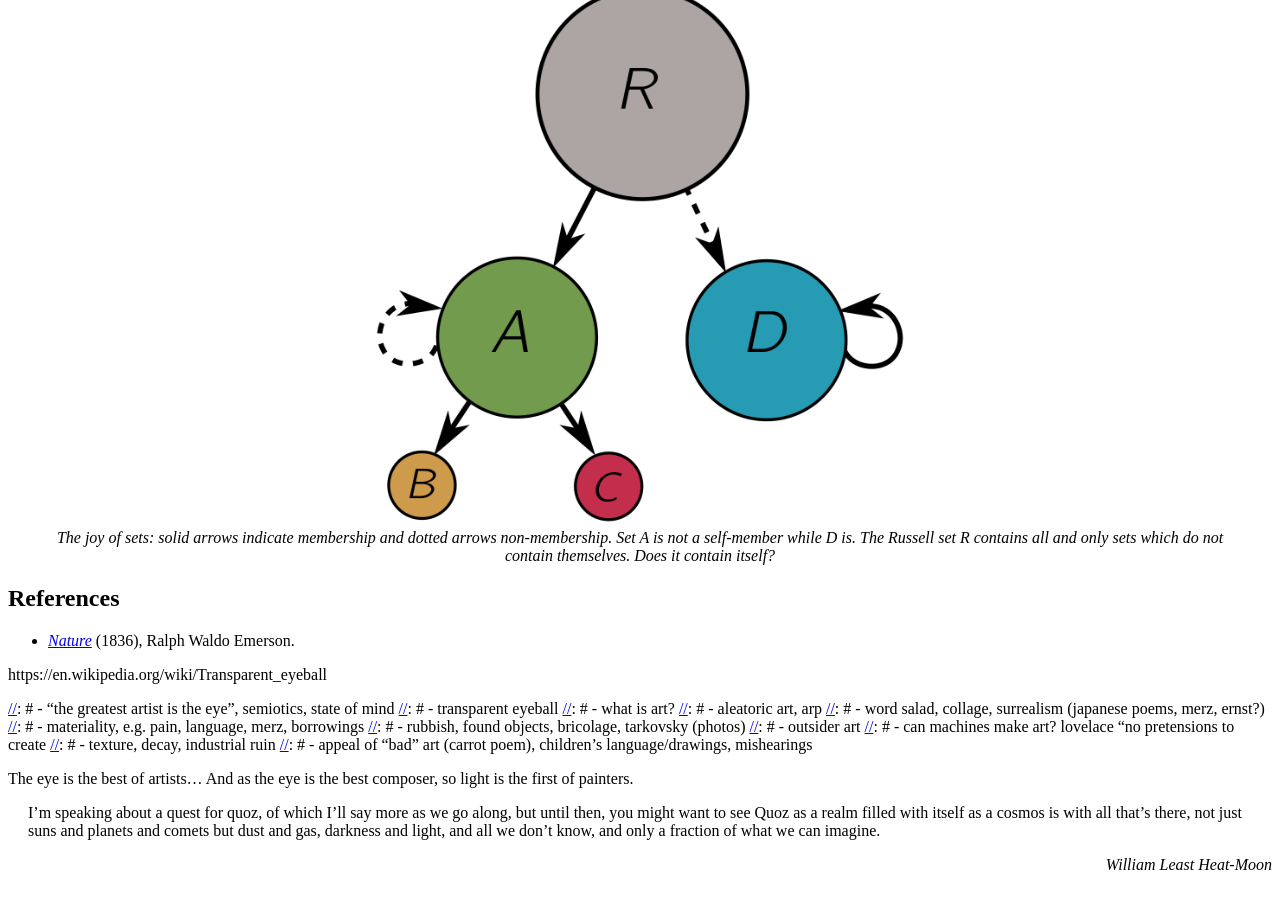
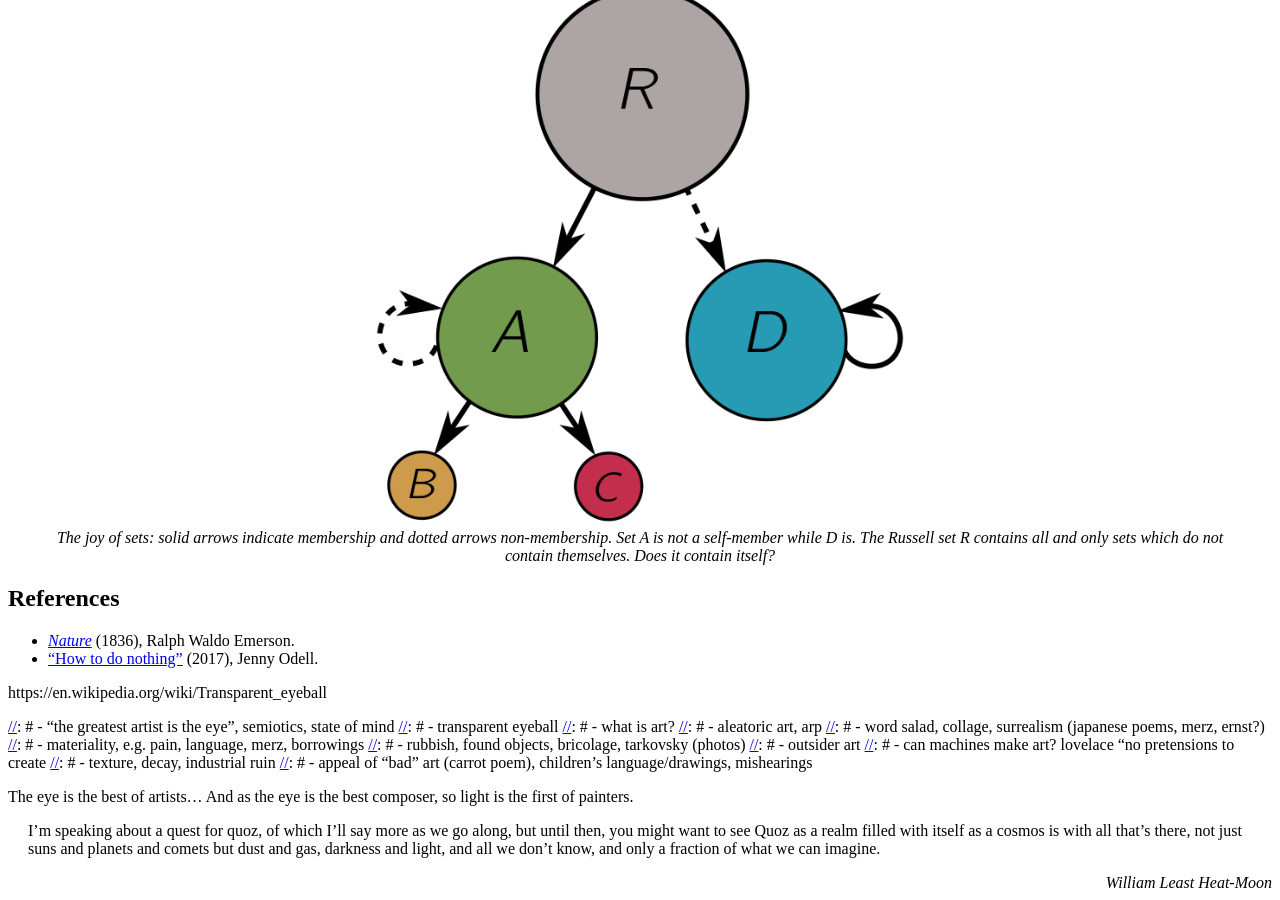
Before and after one commit to hapax/hapax.github.io, a Jekyll site: the page built from assets/unintentional.md, in a window 1280 px wide and 900 px high, scrolled down 759 px. Built offline with Jekyll 4.4.1, drawn with Linux system fonts in a browser that asks for light colours; our own code applies the rules of GitHub Pages for plain Markdown files; a script that is not in the unit is left out.

Commit message:
Update unintentional.md

```diff
--- a/assets/unintentional.md
+++ b/assets/unintentional.md
@@ -43,7 +43,9 @@
 ## References
 
 - [*Nature*](https://archive.vcu.edu/english/engweb/transcendentalism/authors/emerson/nature.html)
-  (1836), Ralph Waldo Emerson.
+(1836), Ralph Waldo Emerson.
+- ["How to do nothing"](https://medium.com/@the_jennitaur/how-to-do-nothing-57e100f59bbb)
+  (2017), Jenny Odell.
 
 https://en.wikipedia.org/wiki/Transparent_eyeball
 
```
